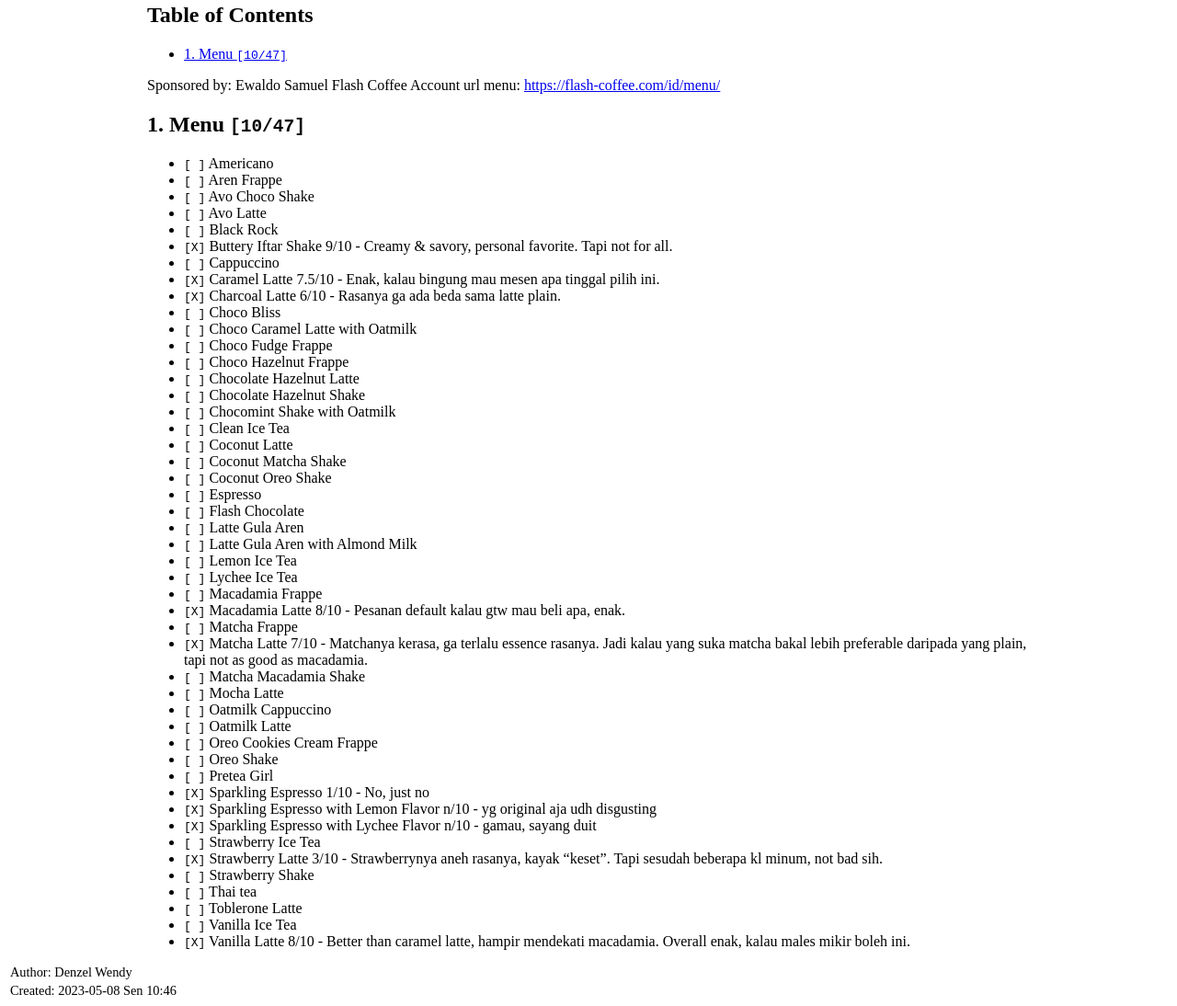
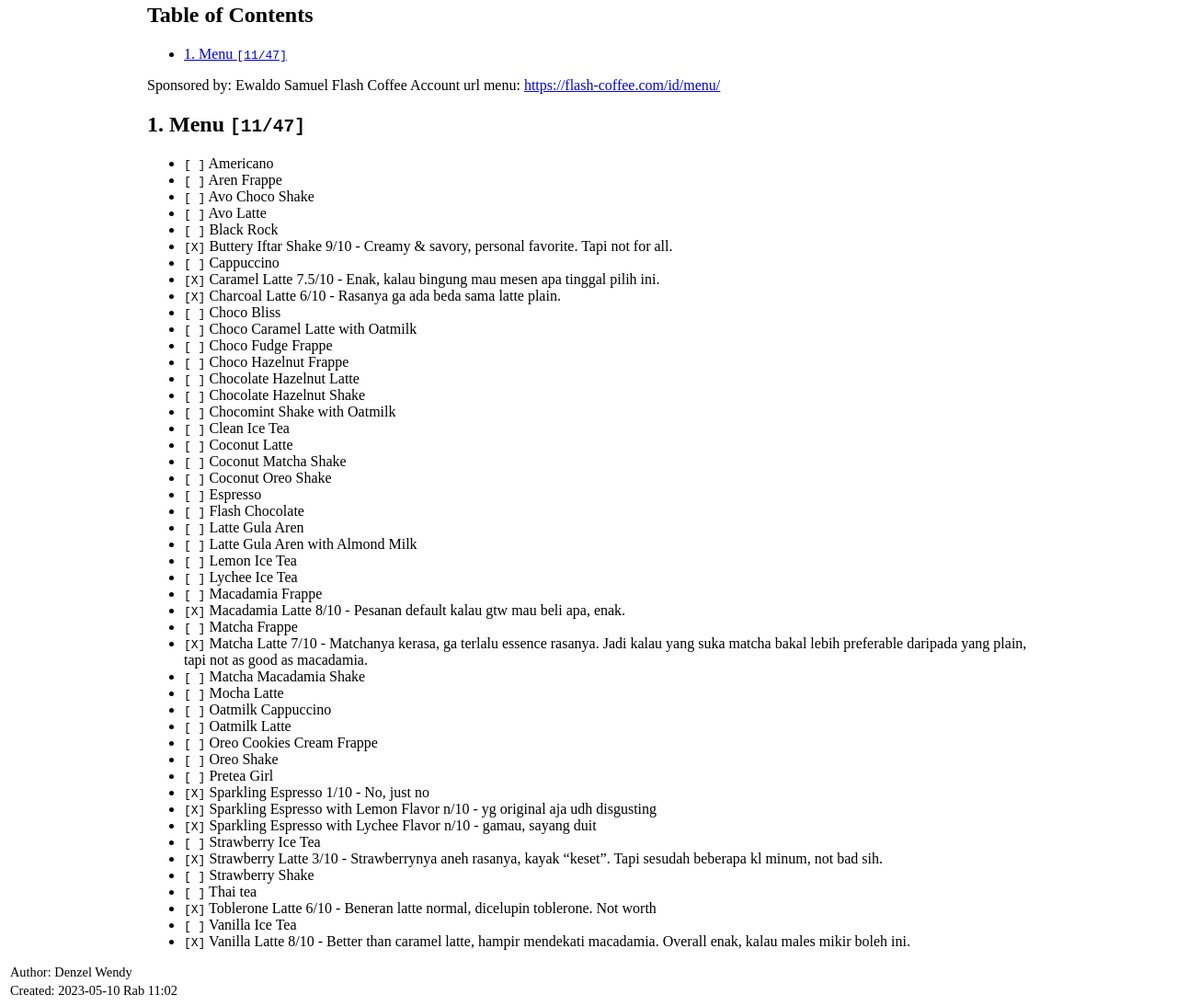
Before and after one commit to Gorengwendy/flash.github.io, a plain HTML site: page index.html in a window 1280 px wide. Shown: the part 76-1170 px from the top of the page at 92% size. Drawn offline with Linux system fonts and the light colour scheme.

Commit message:
Add Toblerone Latte

```diff
--- a/index.html
+++ b/index.html
@@ -3,7 +3,7 @@
 "http://www.w3.org/TR/xhtml1/DTD/xhtml1-strict.dtd">
 <html xmlns="http://www.w3.org/1999/xhtml" lang="en" xml:lang="en">
 <head>
-<!-- 2023-05-08 Sen 10:46 -->
+<!-- 2023-05-10 Rab 11:02 -->
 <meta http-equiv="Content-Type" content="text/html;charset=utf-8" />
 <meta name="viewport" content="width=device-width, initial-scale=1" />
 <title>⚡ Flash Coffee Completions</title>
@@ -201,7 +201,7 @@
 <h2>Table of Contents</h2>
 <div id="text-table-of-contents" role="doc-toc">
 <ul>
-<li><a href="#org26f6bf8">1. Menu <code>[10/47]</code></a></li>
+<li><a href="#org862dc5a">1. Menu <code>[11/47]</code></a></li>
 </ul>
 </div>
 </div>
@@ -209,8 +209,8 @@
 Sponsored by: Ewaldo Samuel Flash Coffee Account
 url menu: <a href="https://flash-coffee.com/id/menu/">https://flash-coffee.com/id/menu/</a>
 </p>
-<div id="outline-container-org26f6bf8" class="outline-2">
-<h2 id="org26f6bf8"><span class="section-number-2">1.</span> Menu <code>[10/47]</code></h2>
+<div id="outline-container-org862dc5a" class="outline-2">
+<h2 id="org862dc5a"><span class="section-number-2">1.</span> Menu <code>[11/47]</code></h2>
 <div class="outline-text-2" id="text-1">
 <ul class="org-ul">
 <li class="off"><code>[&#xa0;]</code> Americano</li>
@@ -257,7 +257,7 @@
 <li class="on"><code>[X]</code> Strawberry Latte 3/10 - Strawberrynya aneh rasanya, kayak &ldquo;keset&rdquo;. Tapi sesudah beberapa kl minum, not bad sih.</li>
 <li class="off"><code>[&#xa0;]</code> Strawberry Shake</li>
 <li class="off"><code>[&#xa0;]</code> Thai tea</li>
-<li class="off"><code>[&#xa0;]</code> Toblerone Latte</li>
+<li class="on"><code>[X]</code> Toblerone Latte 6/10 - Beneran latte normal, dicelupin toblerone. Not worth</li>
 <li class="off"><code>[&#xa0;]</code> Vanilla Ice Tea</li>
 <li class="on"><code>[X]</code> Vanilla Latte 8/10 - Better than caramel latte, hampir mendekati macadamia. Overall enak, kalau males mikir boleh ini.</li>
 </ul>
@@ -266,7 +266,7 @@
 </div>
 <div id="postamble" class="status">
 <p class="author">Author: Denzel Wendy</p>
-<p class="date">Created: 2023-05-08 Sen 10:46</p>
+<p class="date">Created: 2023-05-10 Rab 11:02</p>
 </div>
 </body>
 </html>
```
Also changed, not shown: 1 other file.
